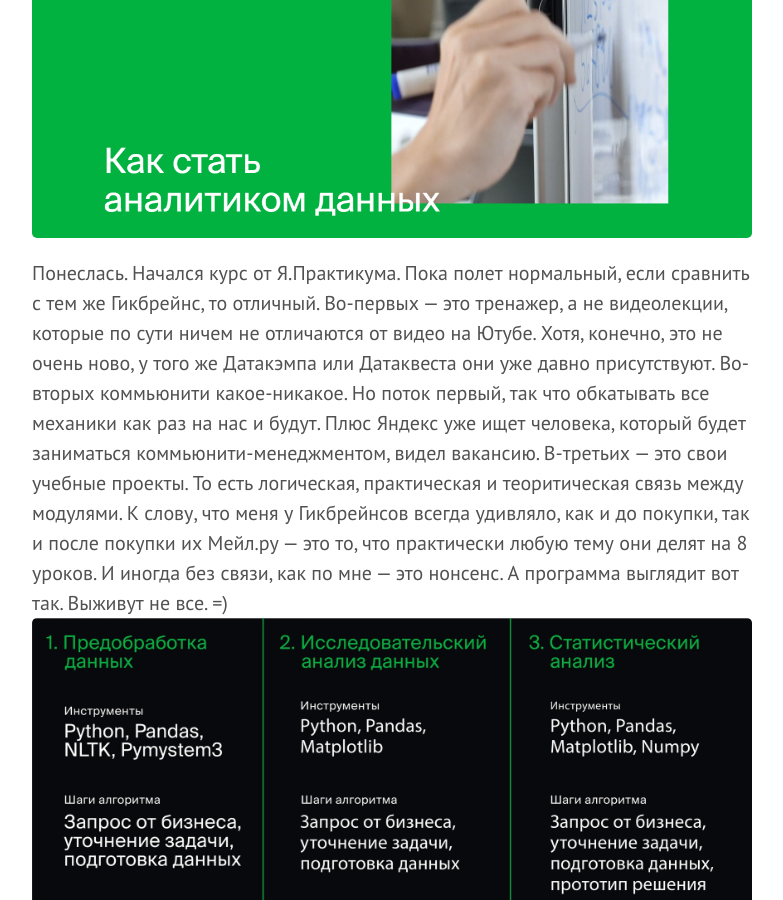
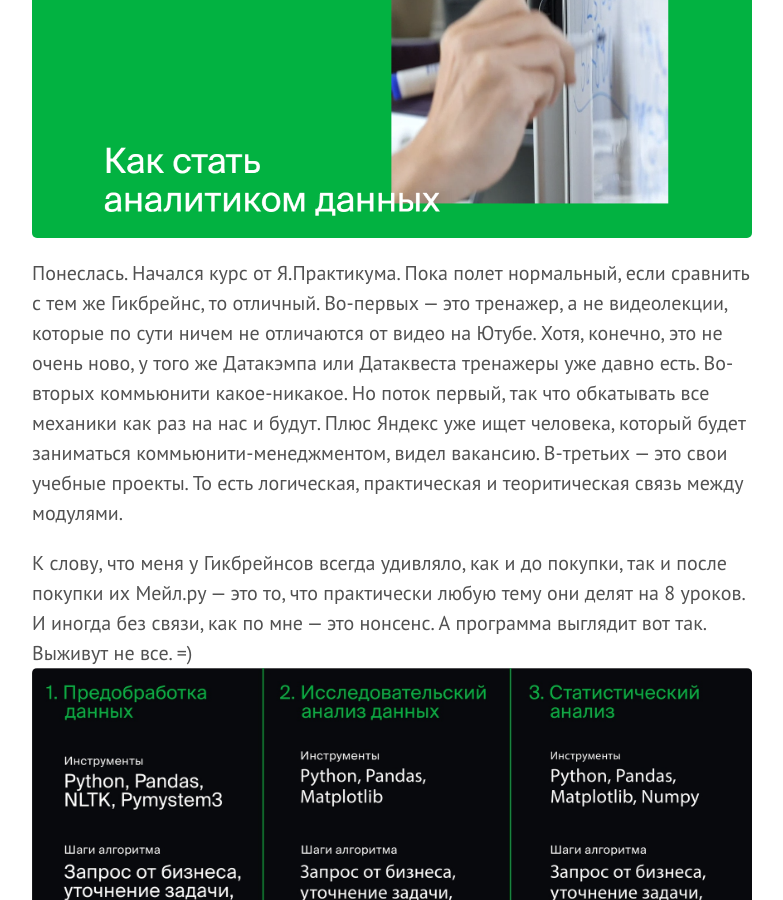
Before and after one commit to Drewleks/about-me, a Jekyll site: the page built from _posts/2019-07-09-praktikum.md, in a window 1280 px wide and 900 px high, scrolled down 395 px. Shown: the whole window, without its empty margins (428-1211 px from the left). Built offline with Jekyll 4.4.1, drawn with Linux system fonts in a browser that asks for light colours.

```diff
--- a/_posts/2019-07-09-praktikum.md
+++ b/_posts/2019-07-09-praktikum.md
@@ -4,5 +4,7 @@
 ---
 
 ![placeholder]({{ site.baseurl }}/assets/images/2019-07-09-praktikum/logo.png "Обложка — Аналитик данных")
-Понеслась. Начался курс от Я.Практикума. Пока полет нормальный, если сравнить с тем же Гикбрейнс, то отличный. Во-первых — это тренажер, а не видеолекции, которые по сути ничем не отличаются от видео на Ютубе. Хотя, конечно, это не очень ново, у того же Датакэмпа или Датаквеста они уже давно присутствуют. Во-вторых коммьюнити какое-никакое. Но поток первый, так что обкатывать все механики как раз на нас и будут. Плюс Яндекс уже ищет человека, который будет заниматься коммьюнити-менеджментом, видел вакансию. В-третьих — это свои учебные проекты. То есть логическая, практическая и теоритическая связь между модулями. К слову, что меня у Гикбрейнсов всегда удивляло, как и до покупки, так и после покупки их Мейл.ру — это то, что практически любую тему они делят на 8 уроков. И иногда без связи, как по мне — это нонсенс. А программа выглядит вот так. Выживут не все. =)
+Понеслась. Начался курс от Я.Практикума. Пока полет нормальный, если сравнить с тем же Гикбрейнс, то отличный. Во-первых — это тренажер, а не видеолекции, которые по сути ничем не отличаются от видео на Ютубе. Хотя, конечно, это не очень ново, у того же Датакэмпа или Датаквеста тренажеры уже давно есть. Во-вторых коммьюнити какое-никакое. Но поток первый, так что обкатывать все механики как раз на нас и будут. Плюс Яндекс уже ищет человека, который будет заниматься коммьюнити-менеджментом, видел вакансию. В-третьих — это свои учебные проекты. То есть логическая, практическая и теоритическая связь между модулями.
+
+К слову, что меня у Гикбрейнсов всегда удивляло, как и до покупки, так и после покупки их Мейл.ру — это то, что практически любую тему они делят на 8 уроков. И иногда без связи, как по мне — это нонсенс. А программа выглядит вот так. Выживут не все. =)
 ![placeholder]({{ site.baseurl }}/assets/images/2019-07-09-praktikum/program.png "Программа — Аналитик данных")
```
